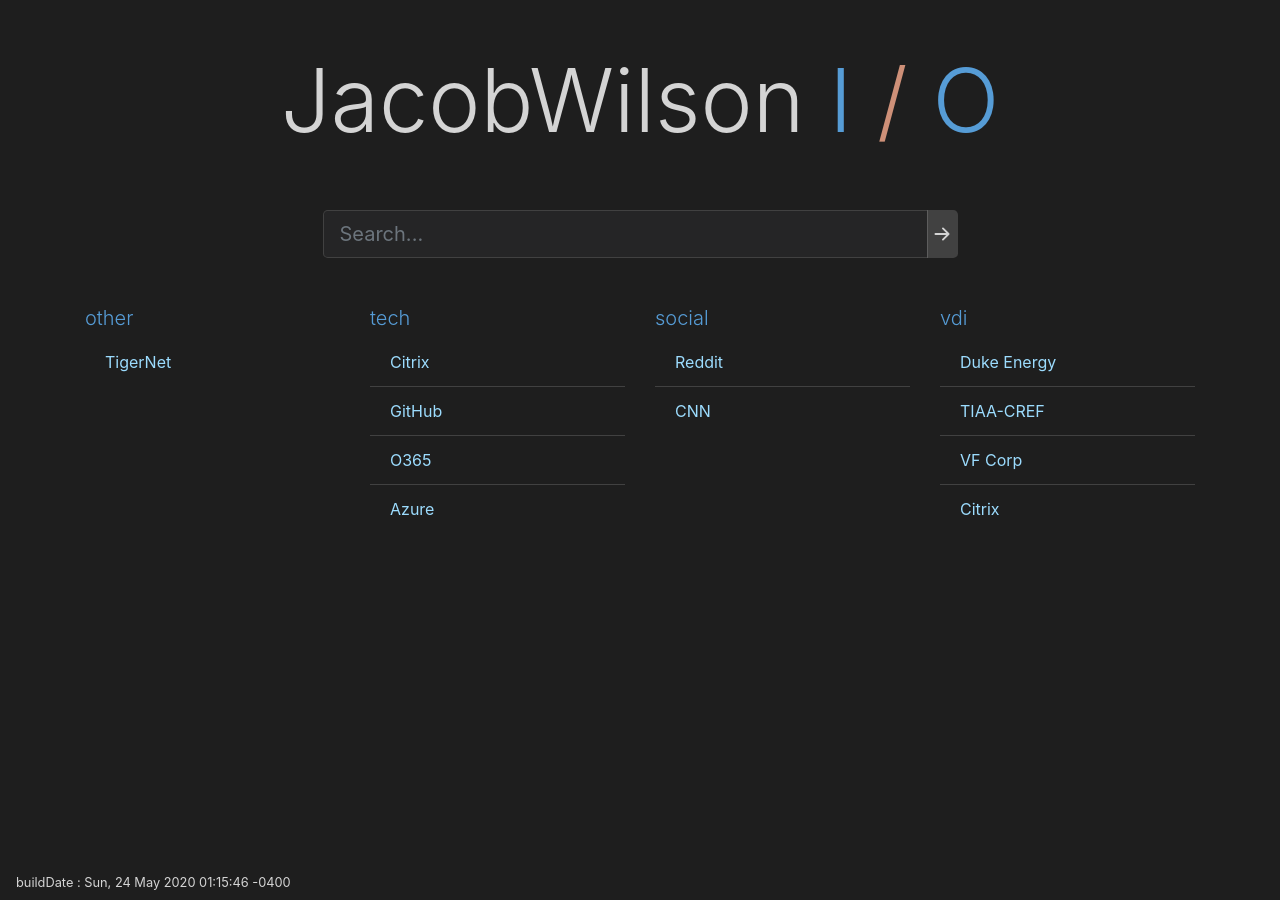
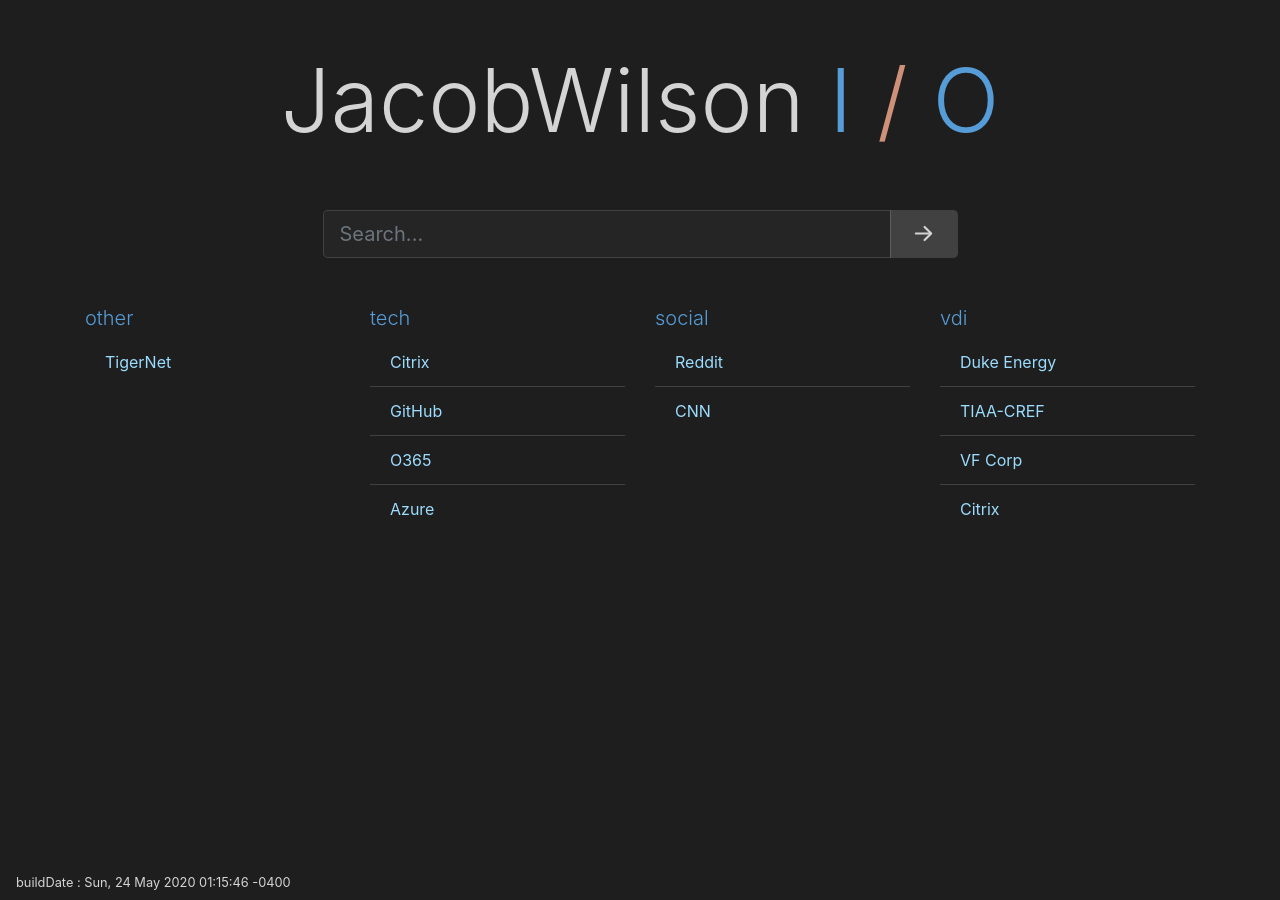
Before and after one commit to jdwilson85/startPage, a Jekyll site: the page built from index.md, in a window 1280 px wide. Built offline with Jekyll 4.4.1, drawn with Linux system fonts in a browser that asks for light colours; nearby versions of some CDN libraries.

Commit message:
padding size

```diff
--- a/_layouts/default.html
+++ b/_layouts/default.html
@@ -18,8 +18,8 @@
           <div class="input-group input-group-lg">
             <input type="text" class="form-control" name="as_q" aria-describedby="gSearch" placeholder="Search...">
             <div class="input-group-append">
-              <button class="btn bg-secondary border-left-0 m-0 p-0" type="submit">
-                <svg class="bi bi-arrow-right-short" width="30" height="30" viewBox="0 0 16 16" fill="#D4D4D4"
+              <button class="btn bg-secondary border-left-0 my-0 py-0" type="submit">
+                <svg class="bi bi-arrow-right-short" width="35" height="35" viewBox="0 0 16 16" fill="#D4D4D4"
                   xmlns="http://www.w3.org/2000/svg">
                   <path fill-rule="evenodd"
                     d="M8.146 4.646a.5.5 0 0 1 .708 0l3 3a.5.5 0 0 1 0 .708l-3 3a.5.5 0 0 1-.708-.708L10.793 8 8.146 5.354a.5.5 0 0 1 0-.708z" />
```
